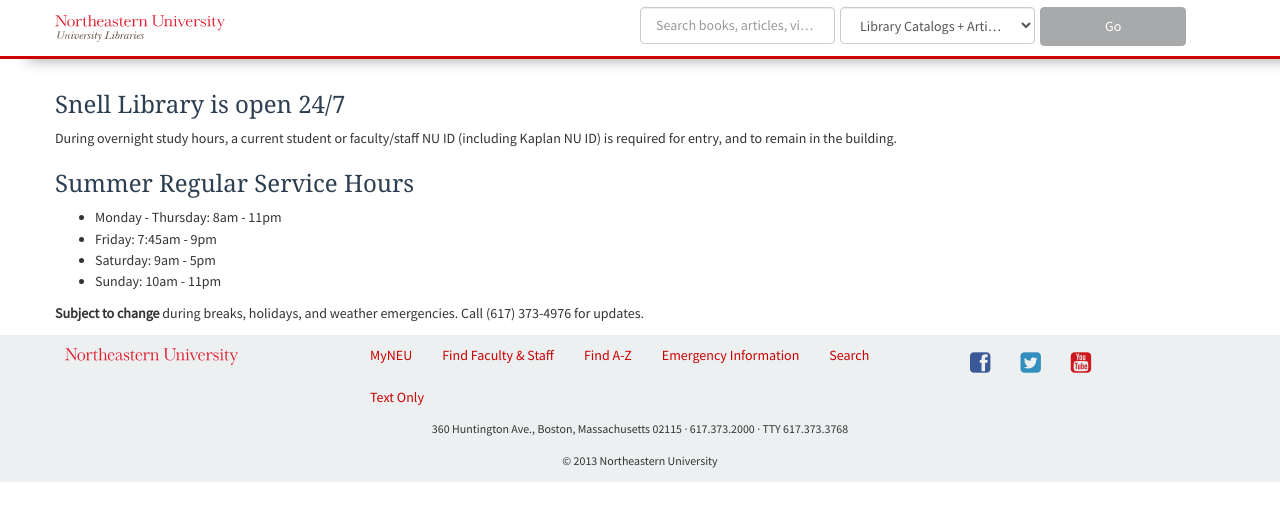
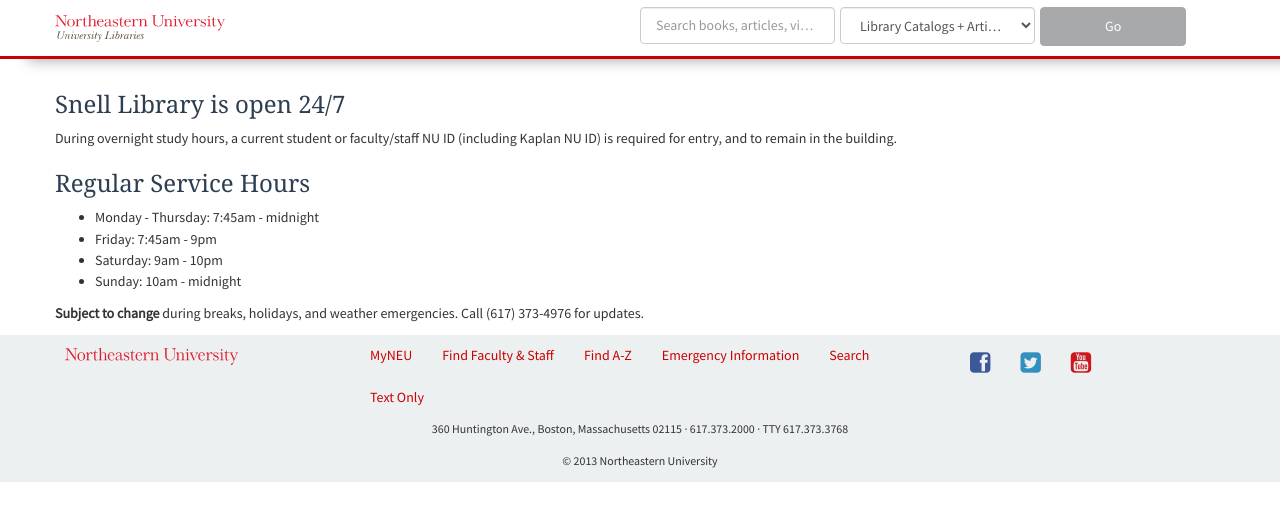
Before and after one commit to NEU-Libraries/m-library-website, a Jekyll site: the page built from _posts/2013-01-04-hours.md, in a window 1280 px wide. Shown: the top 521 px of the page. Built offline with Jekyll 4.4.1, drawn with Linux system fonts in a browser that asks for light colours; nearby versions of some CDN libraries; Markdown is read by kramdown in place of the engine named in the settings.

Commit message:
Update 2013-01-04-hours.md
Updated the hours.

```diff
--- a/_posts/2013-01-04-hours.md
+++ b/_posts/2013-01-04-hours.md
@@ -11,11 +11,11 @@
 
 During overnight study hours, a current student or faculty/staff NU ID (including Kaplan NU ID) is required for entry, and to remain in the building.
 
-### Summer Regular Service Hours
+### Regular Service Hours
 
-* Monday - Thursday: 8am - 11pm
+* Monday - Thursday: 7:45am - midnight
 * Friday: 7:45am - 9pm
-* Saturday: 9am - 5pm
-* Sunday: 10am - 11pm
+* Saturday: 9am - 10pm
+* Sunday: 10am - midnight
 
 **Subject to change** during breaks, holidays, and weather emergencies.  Call (617) 373-4976 for updates.
```
